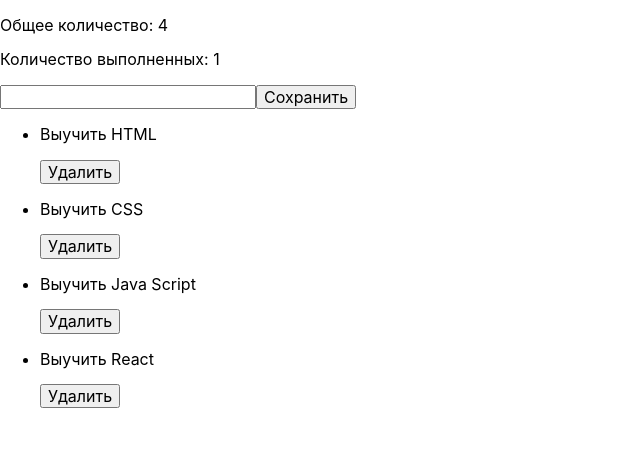
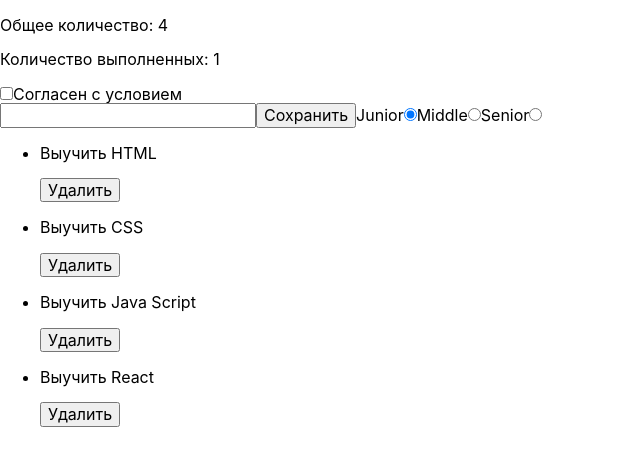
Before and after one commit to EvgeniyArabadzhiyskiy/react-test, a React (Create React App) app: page / in a window 1280 px wide. Shown: the top 466 px of the page, without its empty margins (0-640 px from the left). Built offline with nearby package versions, Linux system fonts and the light colour scheme.

Commit message:
Update Form.js

```diff
--- a/src/components/TodoList/Form/Form.js
+++ b/src/components/TodoList/Form/Form.js
@@ -6,6 +6,8 @@ class Form extends Component {
   state = {
     updateTodo: this.props.dataTodo,
     inputValue: "",
+    experions: "junior",
+    license: false,
     // name: "",
     // tag: "",
   };
@@ -33,15 +35,6 @@ class Form extends Component {
     });
   };
 
-  //   deleteTask = (id) => {
-  //     this.setState((prevState) => {
-  //       console.log(prevState);
-  //       return {
-  //         updateTodo: prevState.updateTodo.filter((todo) => id !== todo.id),
-  //       };
-  //     });
-  //   };
-
   resetForm = () => {
     this.setState({
       inputValue: "",
@@ -57,9 +50,34 @@ class Form extends Component {
   //     })
   //   }
 
+  handleRadioBtn = (evt) => {
+    // console.log(evt.target.value);
+    // const { name, value } = evt.target
+    //   this.setState({
+    //     [name]: value
+    //   })
+  };
+
+  handleLicense = (evt) => {
+    console.log(evt.target.checked);
+    this.setState({
+      license: evt.target.checked,
+    });
+  };
+
   render() {
     return (
       <div>
+        <label>
+          <input
+            type="checkbox"
+            name="license"
+            checked={this.state.license}
+            onChange={this.handleLicense}
+          />
+          Согласен с условием
+        </label>
+
         <form onSubmit={this.formSubmit}>
           <label>
             <input
@@ -70,6 +88,37 @@ class Form extends Component {
             />
           </label>
           <button type="submit">Сохранить</button>
+
+          <label>
+            Junior
+            <input
+              type="radio"
+              name="experions"
+              value="junior"
+              checked={this.state.experions === "junior"}
+              onChange={this.handleRadioBtn}
+            />
+          </label>
+          <label>
+            Middle
+            <input
+              type="radio"
+              name="experions"
+              value="middle"
+              checked={this.state.experions === "middle"}
+              onChange={this.handleRadioBtn}
+            />
+          </label>
+          <label>
+            Senior
+            <input
+              type="radio"
+              name="experions"
+              value="senior"
+              checked={this.state.experions === "senior"}
+              onChange={this.handleRadioBtn}
+            />
+          </label>
         </form>
         {/* <TodoList todos={this.state.updateTodo} onBtnClick={this.deleteTask} /> */}
       </div>
```
